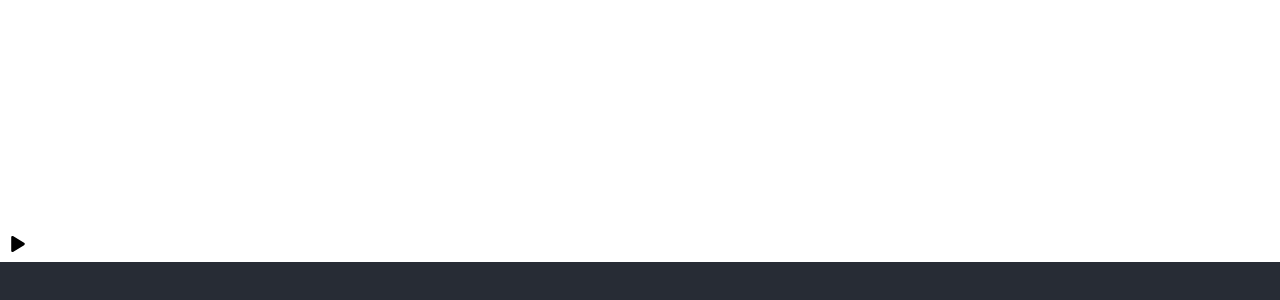
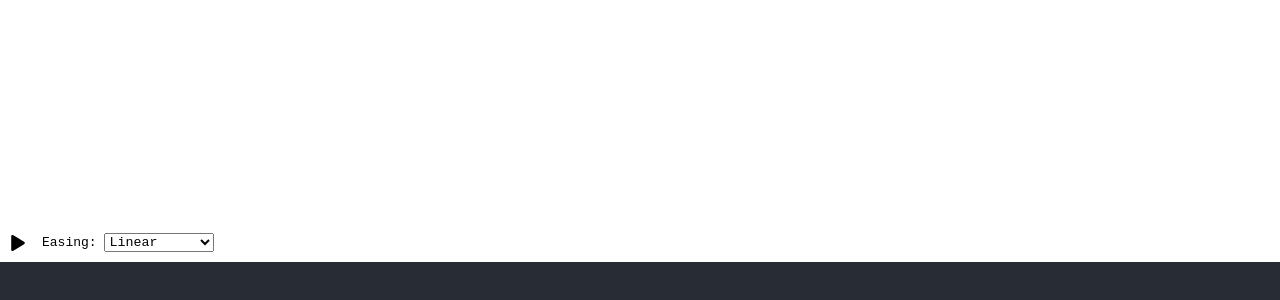
Before and after one commit to rijkvanzanten/times, a Svelte app: page / in a window 1280 px wide. Shown: the part 426-726 px from the top of the page. Built offline with nearby package versions, Linux system fonts and the light colour scheme.

Commit message:
Add animation timing function support

```diff
--- a/public/global.css
+++ b/public/global.css
@@ -8,6 +8,7 @@
 	--gray-dark: #20252C;
 	--gray-light: #454F5F;
 	--animation-speed: 3s;
+	--family-monospace: monospace;
 }
 
 * {
--- a/src/App.svelte
+++ b/src/App.svelte
@@ -48,7 +48,7 @@ function handleKeyDown(event) {
 
 	if (allowedLetters.includes(key)) {
 		const randomX = Math.floor(Math.random() * (window.innerWidth - 200));
-		const randomY = Math.floor(Math.random() * (window.innerHeight - 200));
+		const randomY = Math.floor(Math.random() * (window.innerHeight - 400));
 
 		return letters.update(ls => [...ls, {
 			id: generateID(),
--- a/src/Letter.svelte
+++ b/src/Letter.svelte
@@ -20,7 +20,7 @@
 
 <script>
 import getLetterComponent from './util/get-letter-component';
-import { letters, updateLetter, playState } from './stores';
+import { letters, updateLetter, playState, playEasing } from './stores';
 import DragHandle from './DragHandle.svelte';
 
 export let id;
@@ -38,7 +38,7 @@ $: style = `
 	transform: translate(${letterObj.x}px, ${letterObj.y}px);
 	width: ${letterObj.width}px;
 	height: ${letterObj.height}px;
-	${$playState ? `animation: a-${letterObj.id} var(--animation-speed) infinite linear;` : ''}
+	${$playState ? `animation: a-${letterObj.id} var(--animation-speed) infinite ${$playEasing};` : ''}
 `;
 
 function dragStart(event) {
--- a/src/OptionsBar.svelte
+++ b/src/OptionsBar.svelte
@@ -10,13 +10,28 @@
 		</svg>
 		{/if}
 	</button>
+
+	<label>
+		Easing:
+		<select on:change={setEasing}>
+			<option selected value="linear">Linear</option>
+			<option value="ease">Ease</option>
+			<option value="ease-in">Ease In</option>
+			<option value="ease-out">Ease Out</option>
+			<option value="ease-in-out">Ease In Out</option>
+		</select>
+	</label>
 </div>
 
 <script>
-	import { playState } from './stores';
+	import { playState, playEasing } from './stores';
 
 	function togglePlay() {
 		playState.update(p => !p);
+	}
+
+	function setEasing(event) {
+		playEasing.update(e => event.target.value);
 	}
 </script>
 
@@ -25,6 +40,17 @@
 		width: 100%;
 		padding: 10px;
 		background-color: var(--white);
+		display: flex;
+		align-items: center;
+		font-family: var(--family-monospace);
+	}
+
+	.options-bar * {
+		font-family: inherit;
+	}
+
+	.play-pause {
+		margin-right: 1rem;
 	}
 
 	.play-pause svg {
--- a/src/Timeline.svelte
+++ b/src/Timeline.svelte
@@ -1,6 +1,9 @@
 <div class="timeline">
 	<div class="play-indicator">
-		<div class="line {$playState ? 'active' : ''}"></div>
+		<div
+			class="line {$playState ? 'active' : ''}"
+			style={$playState ? activeLineStyles : ''}
+		></div>
 	</div>
 
 	{#each $letters as letterObj (letterObj.id)}
@@ -16,8 +19,10 @@
 </div>
 
 <script>
-	import { letters, playState } from './stores';
+	import { letters, playState, playEasing } from './stores';
 	import Keyframes from './Keyframes.svelte';
+
+	$: activeLineStyles = `animation-timing-function:  ${$playEasing};`
 
 	function makeActive(id) {
 		letters.update(ls => ls.map(l => {
@@ -33,7 +38,7 @@
 	width: 100%;
 	color: var(--white);
 	overflow-y: auto;
-	font-family: monospace;
+	font-family: var(--family-monospace);
 	z-index: 10;
 	background-color: var(--gray);
 	cursor: pointer;
@@ -79,7 +84,7 @@
 
 .play-indicator .line.active {
 	display: block;
-	animation: move var(--animation-speed) infinite linear;
+	animation: move var(--animation-speed) infinite;
 }
 
 @keyframes move {
--- a/src/stores.js
+++ b/src/stores.js
@@ -7,6 +7,7 @@ export const letters = writable([]);
 
 export const playState = writable(false);
 export const playPercentage = writable(0);
+export const playEasing = writable('linear');
 
 export function updateLetter(id, updates) {
 	letters.update(ls => ls.map(l => {
```
